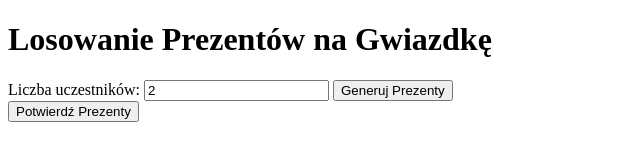
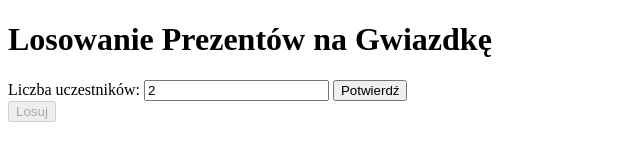
Before and after one commit to prpawlowski/prezenty, a plain HTML site: page index.html in a window 1280 px wide. Shown: the whole page, without its empty margins (0-640 px from the left). Drawn offline with Linux system fonts and the light colour scheme.

Commit message:
Update index.html

```diff
--- a/index.html
+++ b/index.html
@@ -9,10 +9,10 @@
   <h1>Losowanie Prezentów na Gwiazdkę</h1>
   <label for="liczbaUczestnikow">Liczba uczestników:</label>
   <input type="number" id="liczbaUczestnikow" min="2" value="2">
-  <button id="generujButton">Generuj Prezenty</button>
+  <button id="potwierdzButton">Potwierdź</button>
   <div id="inputContainer"></div>
-  <button id="potwierdzButton">Potwierdź Prezenty</button>
-  <ul id="listaPrezentow"></ul>
+  <button id="losujButton" disabled>Losuj</button>
+  <ul id="wynikiLosowania"></ul>
 
   <script src="script.js"></script>
 </body>
```
